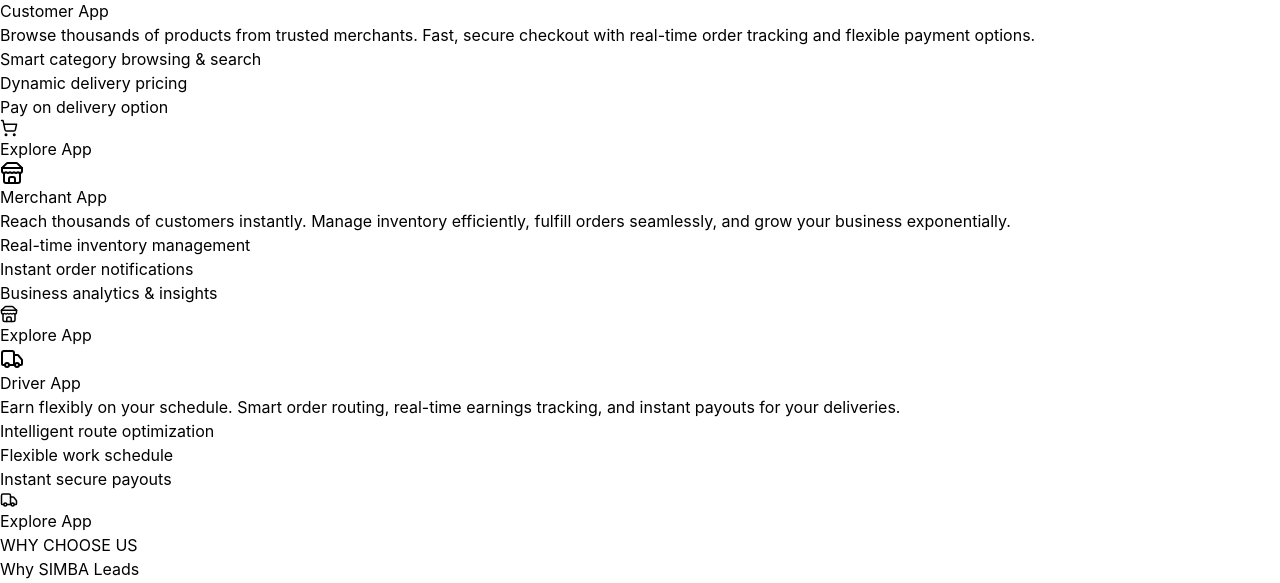
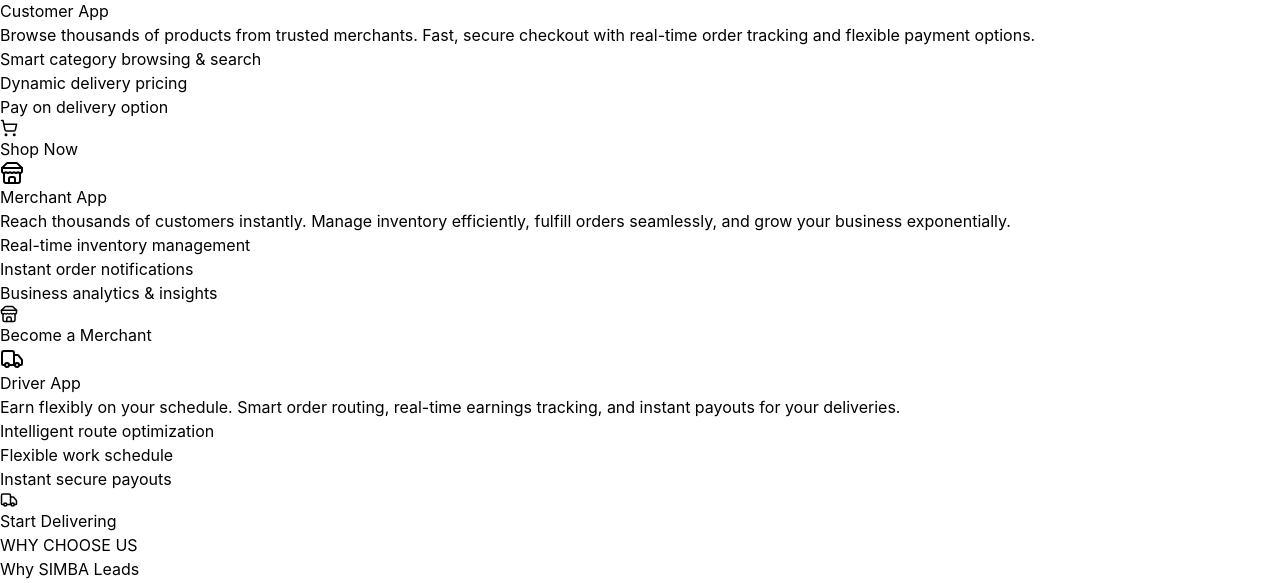
Before and after one commit to dennis25518/Simba-Landing, a React (Vite) app: page / in a window 1280 px wide. Shown: the part 2311-2894 px from the top of the page. Built offline with nearby package versions, Linux system fonts and the light colour scheme.

Commit message:
Fix routing for app pages - link customer, merchant, and driver apps

```diff
--- a/src/App.tsx
+++ b/src/App.tsx
@@ -3,11 +3,28 @@
 
 function App() {
   const [currentPage, setCurrentPage] = useState<
-    "home" | "about" | "career" | "press" | "support"
+    | "home"
+    | "about"
+    | "career"
+    | "press"
+    | "support"
+    | "customer-app"
+    | "merchant-app"
+    | "driver-app"
   >("home");
 
   const handleNavigate = (path: string) => {
-    if (["about", "career", "press", "support"].includes(path)) {
+    if (
+      [
+        "about",
+        "career",
+        "press",
+        "support",
+        "customer-app",
+        "merchant-app",
+        "driver-app",
+      ].includes(path)
+    ) {
       setCurrentPage(path as any);
       window.scrollTo(0, 0);
     } else if (path === "home") {
--- a/src/components/LandingPage.tsx
+++ b/src/components/LandingPage.tsx
@@ -290,7 +290,7 @@
                       className="w-full py-3 bg-blue-600 text-white rounded-xl font-semibold hover:bg-blue-700 hover:shadow-lg transition-all flex items-center justify-center gap-2 group/btn"
                     >
                       <ShoppingCart size={18} />
-                      Explore App
+                      Shop Now
                     </button>
                   </div>
                 </div>
@@ -337,7 +337,7 @@
                       className="w-full py-3 bg-green-600 text-white rounded-xl font-semibold hover:bg-green-700 hover:shadow-lg transition-all flex items-center justify-center gap-2"
                     >
                       <Store size={18} />
-                      Explore App
+                      Become a Merchant
                     </button>
                   </div>
                 </div>
@@ -384,7 +384,7 @@
                       className="w-full py-3 bg-orange-600 text-white rounded-xl font-semibold hover:bg-orange-700 hover:shadow-lg transition-all flex items-center justify-center gap-2"
                     >
                       <Truck size={18} />
-                      Explore App
+                      Start Delivering
                     </button>
                   </div>
                 </div>
```
